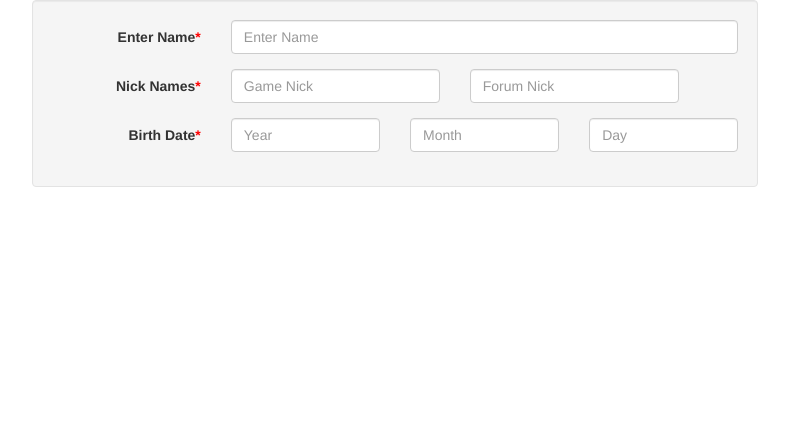
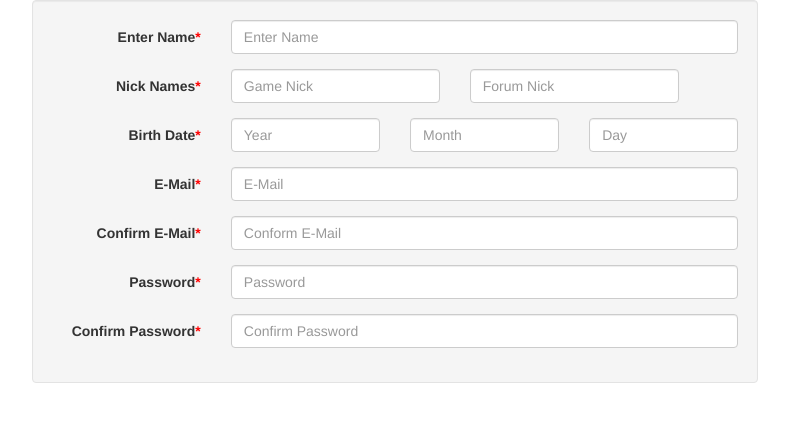
Before and after one commit to Ivaniouk/Projects, a PHP site: page / in a window 1280 px wide. Shown: the top 422 px of the page, without its empty margins (245-1034 px from the left). Run offline with PHP 8.4, Linux system fonts and the light colour scheme; style sheets or scripts are compiled from the project's sources.

Commit message:
Fixed bug with MD resolution

```diff
--- a/BootStrap/RegFormNewWay/css/style.less
+++ b/BootStrap/RegFormNewWay/css/style.less
@@ -46,22 +46,20 @@ label:after {
 }
 
 .control-input-foo {
-  .make-xs-column(12, 30px);
-  .make-md-column(9, 30px);
-  .mixColumnStyle(12, 12, 9, 9);
+  .mixColumnStyle(12, 12, 12, 9);
   @media (max-width: @screen-sm-min) {
     .mixForSmallResolution();
   }
 }
 //Nick names Input style
 .nickInput{
-  .mixColumnStyle(12, 12, 4, 4);
+  .mixColumnStyle(12, 12, 6, 4);
   @media (max-width: @screen-sm-min) {
     .mixForSmallResolution();
   }
 }
 
-@media (min-width: @screen-xs-min) and (max-width: @screen-lg-min){ //ant place this MEDIA into a nickInput//
+@media (min-width: @screen-xs-min) and (max-width: @screen-sm-max){ //ant place this MEDIA into a nickInput//
   .lowerPaddingClass{
     padding-bottom: 15px;
   }
@@ -75,5 +73,5 @@ label:after {
 }
 
 .birthDateInput{
-  .mixColumnStyle(4, 4, 3, 3);
+  .mixColumnStyle(4, 4, 4, 3);
 }
--- a/BootStrap/RegFormNewWay/index.html
+++ b/BootStrap/RegFormNewWay/index.html
@@ -52,6 +52,30 @@
 							  <input type="text" class="form-control" placeholder="Day" required>
 						  </div>
 					  </div>
+					  <div class="form-group">
+						  <label class="control-label">E-Mail</label>
+						  <div class="control-input-foo">
+							  <input type="text" class="form-control" placeholder="E-Mail" required>
+						  </div>
+					  </div>
+					  <div class="form-group">
+						  <label class="control-label">Confirm E-Mail</label>
+						  <div class="control-input-foo">
+							  <input type="text" class="form-control" placeholder="Conform E-Mail" required>
+						  </div>
+					  </div>
+					  <div class="form-group">
+						  <label class="control-label">Password</label>
+						  <div class="control-input-foo">
+							  <input type="password" class="form-control" placeholder="Password" required>
+						  </div>
+					  </div>
+					  <div class="form-group">
+						  <label class="control-label">Confirm Password</label>
+						  <div class="control-input-foo">
+							  <input type="password" class="form-control" placeholder="Confirm Password" required>
+						  </div>
+					  </div>
 				  </div>
 			  </form>
 		  </div>
```
